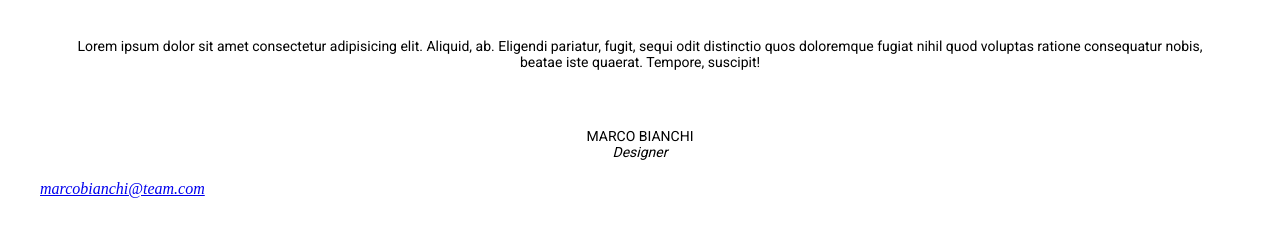
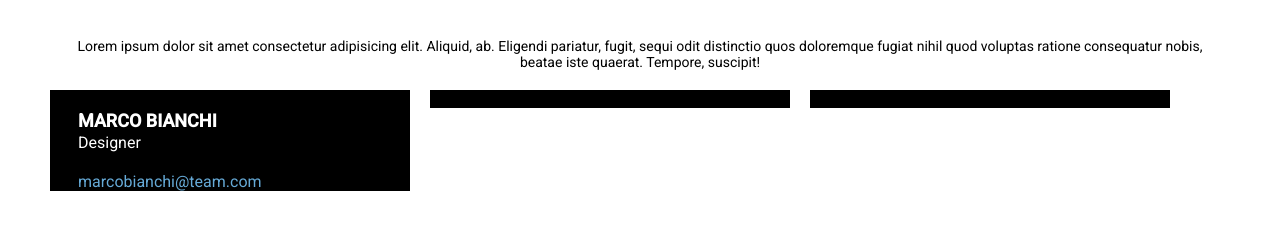
Before and after one commit to MartinaPerozzi/html-css-float-cards, a plain HTML site: page index.html in a window 1280 px wide. Shown: the part 65-302 px from the top of the page. Drawn offline with Linux system fonts and the light colour scheme.

Commit message:
css added first column style

```diff
--- a/css/style.css
+++ b/css/style.css
@@ -6,22 +6,74 @@
 }
 
 img{
-    width:100%;
+    max-width:100px;
 }
 
-.container{
+.container, .row{
     max-width:1200px;
     margin: 0 auto;
+    vertical-align: middle;
 }
 
-h1, p{
+.row::after{
+    clear:both;
+    display:table;
+    content:"";
+}
+
+/* header style */
+h1, p, a{
     text-align: center;
     padding:20px;
     font-family: 'Roboto', sans-serif;
     font-size: 14px;
 }
+
 h1{
     font-family: 'Nerko One', cursive;
     font-size: 36px;
     color:rgb(223, 32, 96);
 }
+/* main style */
+
+.column{
+    width: calc(90%/3);
+    background-color: black;
+    float:left;
+    margin-left: 10px;
+    margin-right: 10px;
+}
+
+.column > span{
+    color:white;
+    text-align: left;
+    display: inline-block;
+}
+
+span > p, address{
+    text-align:left;
+    margin-left:8px;
+}
+span > p{
+    font-size: 18px;
+    font-weight: bold;
+}
+.work{
+    font-size:16px;
+    text-decoration: none;
+    margin-top:5px;
+    font-style: normal;
+    font-weight: lighter;
+}
+
+.imgs{
+    max-width: 100px;
+    display:inline;
+    float:left;
+}
+a{
+    color:rgb(102, 170, 215);
+    font-size: 16px;
+    font-style: normal;
+    text-decoration: none;
+}
```
